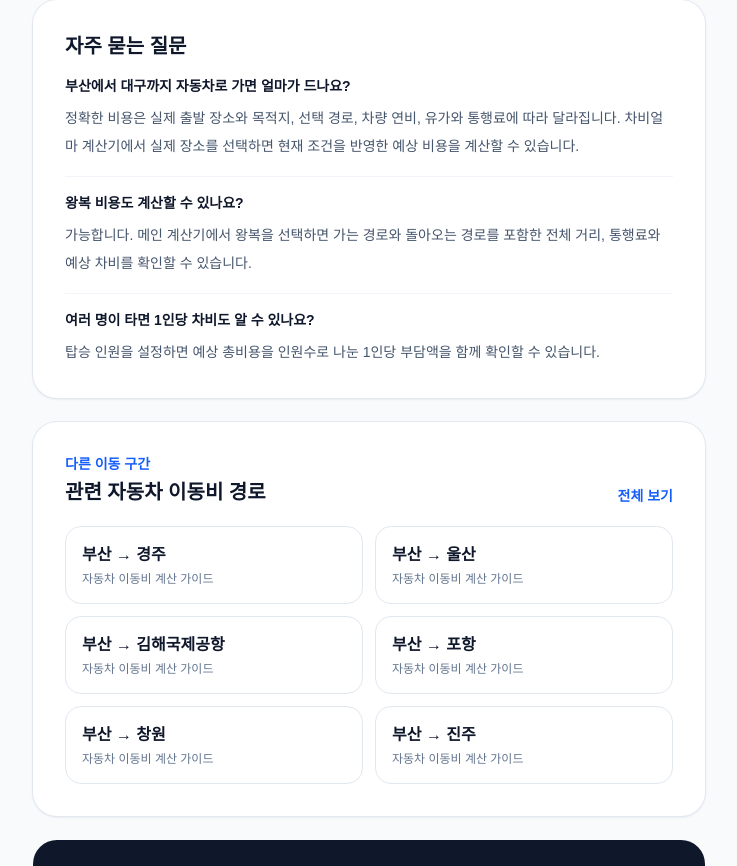
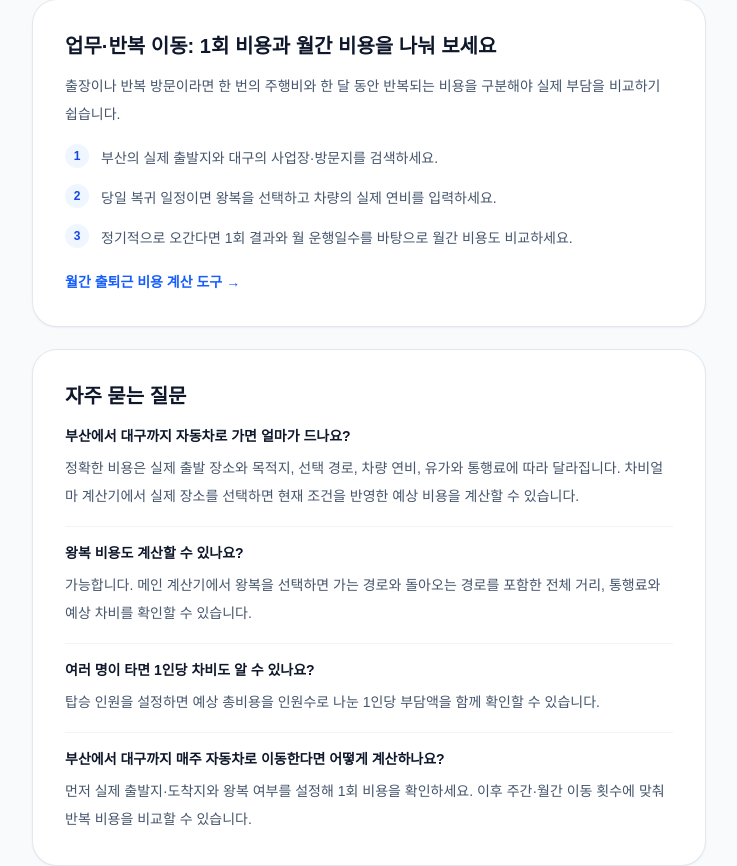
Before and after one commit to safetypleae/car-cost, a Next.js app: page /routes/busan-daegu in a window 1280 px wide. Shown: the part 1544-2410 px from the top of the page, without its empty margins (271-1008 px from the left). Built offline with nearby package versions, Linux system fonts and the light colour scheme.

Commit message:
feat(seo): add practical route-intent checklists, relevant tools and tailored FAQs

```diff
--- a/src/app/routes/[slug]/page.tsx
+++ b/src/app/routes/[slug]/page.tsx
@@ -90,6 +90,58 @@ function getRouteIntent(destination: string) {
   };
 }
 
+type RouteUseCase = {
+  title: string;
+  explanation: string;
+  steps: readonly string[];
+  tool: { href: string; label: string };
+  question: string;
+  answer: string;
+};
+
+function getRouteUseCase(origin: string, destination: string): RouteUseCase {
+  if (destination.includes("공항")) {
+    return {
+      title: "공항 이동: 픽업·샌딩과 장기 주차를 구분하세요",
+      explanation: "공항에 사람만 내려주고 돌아오는 경우와 차를 주차장에 두고 여행하는 경우는 필요한 비용 항목이 다릅니다.",
+      steps: [
+        `${destination}의 실제 이용 터미널이나 주차장을 도착지로 선택하세요.`,
+        "픽업·샌딩이면 귀가 경로까지 포함해 왕복 비용을 확인하세요.",
+        "차량을 공항에 두는 일정이라면 주차 기간과 주차장 요금을 별도로 확인하고 계산 결과에 반영하세요.",
+      ],
+      tool: { href: "/trip-cost-calculator", label: "여행 전체 경비 계산 도구" },
+      question: `${origin}에서 ${destination}까지 자가용으로 가면 주차비도 계산해야 하나요?`,
+      answer: "공항에 차량을 주차한다면 주차 기간과 주차장에 따른 요금이 별도로 발생할 수 있습니다. 픽업·샌딩처럼 바로 돌아오는 경우와 구분해 주차비 포함 여부를 확인하세요.",
+    };
+  }
+  if (["서울", "수원", "부산", "울산", "대전", "대구", "인천", "평택", "천안", "청주"].includes(destination) && !["인천국제공항", "김해국제공항"].includes(destination)) {
+    return {
+      title: "업무·반복 이동: 1회 비용과 월간 비용을 나눠 보세요",
+      explanation: "출장이나 반복 방문이라면 한 번의 주행비와 한 달 동안 반복되는 비용을 구분해야 실제 부담을 비교하기 쉽습니다.",
+      steps: [
+        `${origin}의 실제 출발지와 ${destination}의 사업장·방문지를 검색하세요.`,
+        "당일 복귀 일정이면 왕복을 선택하고 차량의 실제 연비를 입력하세요.",
+        "정기적으로 오간다면 1회 결과와 월 운행일수를 바탕으로 월간 비용도 비교하세요.",
+      ],
+      tool: { href: "/commute-cost-calculator", label: "월간 출퇴근 비용 계산 도구" },
+      question: `${origin}에서 ${destination}까지 매주 자동차로 이동한다면 어떻게 계산하나요?`,
+      answer: "먼저 실제 출발지·도착지와 왕복 여부를 설정해 1회 비용을 확인하세요. 이후 주간·월간 이동 횟수에 맞춰 반복 비용을 비교할 수 있습니다.",
+    };
+  }
+  return {
+    title: "여행·방문: 왕복 차비와 현지 이동비를 구분하세요",
+    explanation: "여행지까지의 왕복 차비만 계산하면 숙소·관광지 사이의 추가 주행과 주차비가 빠질 수 있습니다.",
+    steps: [
+      `${origin}에서 출발할 실제 장소와 ${destination}의 첫 방문지 또는 숙소를 선택하세요.`,
+      "돌아올 때도 같은 차를 이용한다면 왕복 옵션으로 전체 비용을 확인하세요.",
+      "여행지 내 추가 방문지의 이동비와 주차비를 별도로 고려하고 동승 인원별 부담액을 비교하세요.",
+    ],
+    tool: { href: "/carpool-calculator", label: "동승자별 차비 나누기 도구" },
+    question: `${origin}에서 ${destination}까지 여행할 때 현지 이동비도 포함되나요?`,
+    answer: "계산기에서 선택한 출발지와 목적지 사이의 경로를 기준으로 계산합니다. 여러 관광지를 방문한다면 각 구간의 추가 이동비와 주차비를 따로 확인해야 합니다.",
+  };
+}
+
 function JsonLd({ data }: { data: Record<string, unknown> }) {
   return (
     <script
@@ -120,6 +172,7 @@ export default async function RouteGuidePage({ params }: RoutePageProps) {
   );
 
   const intent = getRouteIntent(route.destination);
+  const useCase = getRouteUseCase(route.origin, route.destination);
   const calculatorHref = `/?from=${encodeURIComponent(route.origin)}&to=${encodeURIComponent(route.destination)}`;
 
   const faqs = [
@@ -137,6 +190,10 @@ export default async function RouteGuidePage({ params }: RoutePageProps) {
       question: "여러 명이 타면 1인당 차비도 알 수 있나요?",
       answer:
         "탑승 인원을 설정하면 예상 총비용을 인원수로 나눈 1인당 부담액을 함께 확인할 수 있습니다.",
+    },
+    {
+      question: useCase.question,
+      answer: useCase.answer,
     },
   ];
 
@@ -276,6 +333,22 @@ export default async function RouteGuidePage({ params }: RoutePageProps) {
         </section>
 
         <section className="mt-6 rounded-3xl bg-white p-6 shadow-sm ring-1 ring-slate-200 sm:p-8">
+          <h2 className="text-xl font-bold">{useCase.title}</h2>
+          <p className="mt-3 text-sm leading-7 text-slate-600">{useCase.explanation}</p>
+          <ol className="mt-4 space-y-3 text-sm leading-7 text-slate-600">
+            {useCase.steps.map((step, index) => (
+              <li key={step} className="flex gap-3">
+                <span className="flex h-6 w-6 shrink-0 items-center justify-center rounded-full bg-blue-50 text-xs font-bold text-blue-700">{index + 1}</span>
+                <span>{step}</span>
+              </li>
+            ))}
+          </ol>
+          <Link href={useCase.tool.href} className="mt-5 inline-flex text-sm font-bold text-blue-600 hover:underline">
+            {useCase.tool.label} →
+          </Link>
+        </section>
+
+        <section className="mt-6 rounded-3xl bg-white p-6 shadow-sm ring-1 ring-slate-200 sm:p-8">
           <h2 className="text-xl font-bold">자주 묻는 질문</h2>
           <div className="mt-4 divide-y divide-slate-100">
             {faqs.map((faq) => (
@@ -311,7 +384,7 @@ export default async function RouteGuidePage({ params }: RoutePageProps) {
                 className="rounded-2xl border border-slate-200 p-4 transition hover:border-blue-300 hover:bg-blue-50"
               >
                 <p className="font-bold">
-                  {item.origin} → {item.destination}
+                  {item.origin}에서 {item.destination}까지 차비 계산
                 </p>
                 <p className="mt-1 text-xs text-slate-500">
                   자동차 이동비 계산 가이드
```
